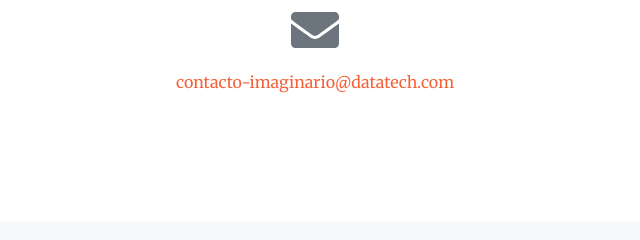
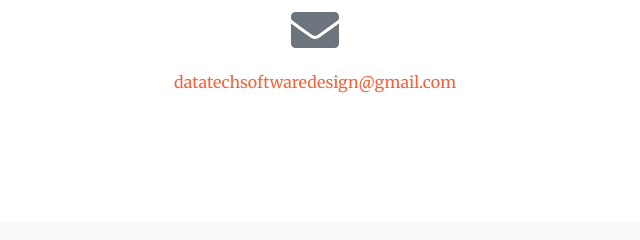
Before and after one commit to Demian159/DataTechLP, a plain HTML site: page index.html in a window 1280 px wide. Shown: the part 3176-3416 px from the top of the page, 515-1155 px from the left. Drawn offline with nearby package versions, Linux system fonts and the light colour scheme.

Commit message:
Update index.html

```diff
--- a/index.html
+++ b/index.html
@@ -195,7 +195,7 @@
                     <div class="col-lg-4 mr-auto text-center">
                         <i class="fas fa-envelope fa-3x mb-3 text-muted"></i>
                         <!-- Make sure to change the email address in BOTH the anchor text and the link target below!-->
-                        <a class="d-block" href="mailto:contacto-imaginario@datatech.com">contacto-imaginario@datatech.com</a>
+                        <a class="d-block" href="mailto:datatechsoftwaredesign@gmail.com">datatechsoftwaredesign@gmail.com</a>
                     </div>
                 </div>
             </div>
```
